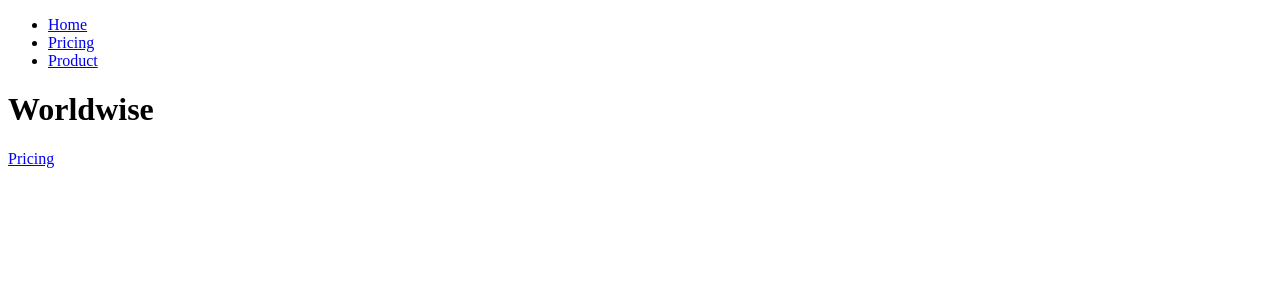
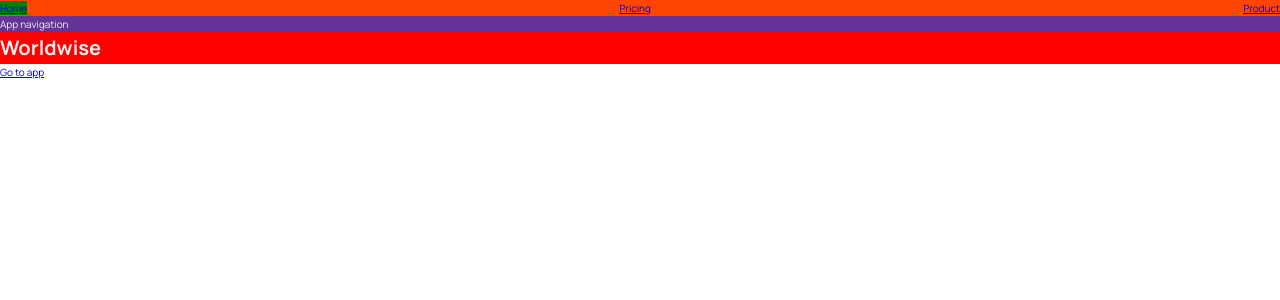
Before and after one commit to quartzeast/worldwise, a React (Vite) app: page / in a window 1280 px wide. Shown: the top 300 px of the page. Built offline with nearby package versions, Linux system fonts and the light colour scheme.

Commit message:
Using CSS Modules

```diff
--- a/src/App.jsx
+++ b/src/App.jsx
@@ -3,6 +3,7 @@
 import Product from './pages/Product'
 import Pricing from './pages/Pricing'
 import PageNotFound from './pages/PageNotFound'
+import AppLayout from './pages/AppLayout'
 
 function App() {
   return (
@@ -15,6 +16,7 @@
         <Route path="/" element={<Homepage />} />
         <Route path="product" element={<Product />} />
         <Route path="pricing" element={<Pricing />} />
+        <Route path="app" element={<AppLayout />} />
         <Route path="*" element={<PageNotFound />} />
       </Routes>
     </BrowserRouter>
--- /dev/null
+++ b/src/components/AppNav.jsx
@@ -0,0 +1,7 @@
+import styles from './AppNav.module.css'
+
+function AppNav() {
+  return <nav className={styles.nav}>App navigation</nav>
+}
+
+export default AppNav
--- /dev/null
+++ b/src/components/AppNav.module.css
@@ -0,0 +1,3 @@
+.nav {
+  background-color: rebeccapurple;
+}
--- a/src/components/PageNav.jsx
+++ b/src/components/PageNav.jsx
@@ -1,8 +1,9 @@
 import { NavLink } from 'react-router'
+import styles from './PageNav.module.css'
 
 function PageNav() {
   return (
-    <nav>
+    <nav className={styles.nav}>
       <ul>
         <li>
           <NavLink to="/">Home</NavLink>
--- /dev/null
+++ b/src/components/PageNav.module.css
@@ -0,0 +1,24 @@
+.nav {
+  background-color: orangered;
+}
+
+.nav ul {
+  display: flex;
+  justify-content: space-between;
+  list-style: none;
+}
+
+/* :global 伪类可以用来定义全局 CSS */
+:global(.test) {
+  background-color: red;
+}
+
+/* global 关键字可以保留原始类名，这样就不会在 active 后加上随机后缀 */
+.nav :global(.active) {
+  background-color: green;
+}
+
+/* global 适合场景：当我们使用来自外部源的类名时，active 这个类名是 React Router
+   自动添加的，如何想用它添加样式，则要使用 global 来保留原始类名
+   相反，如果我们只是想定义一些全局类，我们就不会在 css 模块中定义，而是直接在全局 css 文件中定义（index.css）
+*/
--- /dev/null
+++ b/src/index.css
@@ -0,0 +1,78 @@
+/* Taken from getting started guide at: https://leafletjs.com/examples/quick-start/ */
+@import "https://unpkg.com/leaflet@1.9.3/dist/leaflet.css";
+@import "https://fonts.googleapis.com/css2?family=Manrope:wght@400;600;700;800&display=swap";
+
+/* These CSS variables are global, so they are available in all CSS modules */
+:root {
+  --color-brand--1: #ffb545;
+  --color-brand--2: #00c46a;
+
+  --color-dark--0: #242a2e;
+  --color-dark--1: #2d3439;
+  --color-dark--2: #42484d;
+  --color-light--1: #aaa;
+  --color-light--2: #ececec;
+  --color-light--3: #d6dee0;
+}
+
+* {
+  margin: 0;
+  padding: 0;
+  box-sizing: inherit;
+}
+
+html {
+  font-size: 62.5%;
+  box-sizing: border-box;
+}
+
+body {
+  font-family: "Manrope", sans-serif;
+  color: var(--color-light--2);
+  font-weight: 400;
+  line-height: 1.6;
+}
+
+label {
+  font-size: 1.6rem;
+  font-weight: 600;
+}
+
+input,
+textarea {
+  width: 100%;
+  padding: 0.8rem 1.2rem;
+  font-family: inherit;
+  font-size: 1.6rem;
+  border: none;
+  border-radius: 5px;
+  background-color: var(--color-light--3);
+  transition: all 0.2s;
+}
+
+input:focus {
+  outline: none;
+  background-color: #fff;
+}
+
+.cta:link,
+.cta:visited {
+  display: inline-block;
+  background-color: var(--color-brand--2);
+  color: var(--color-dark--1);
+  text-transform: uppercase;
+  text-decoration: none;
+  font-size: 1.6rem;
+  font-weight: 600;
+  padding: 1rem 3rem;
+  border-radius: 5px;
+}
+
+/*
+"importCSSModule": {
+    "prefix": "csm",
+    "scope": "javascript,typescript,javascriptreact",
+    "body": ["import styles from './${TM_FILENAME_BASE}.module.css'"],
+    "description": "Import CSS Module as `styles`"
+  },
+*/
--- a/src/main.jsx
+++ b/src/main.jsx
@@ -1,6 +1,7 @@
 import { StrictMode } from 'react'
 import { createRoot } from 'react-dom/client'
 import App from './App.jsx'
+import './index.css'
 
 createRoot(document.getElementById('root')).render(
   <StrictMode>
--- /dev/null
+++ b/src/pages/AppLayout.jsx
@@ -0,0 +1,13 @@
+import AppNav from '../components/AppNav'
+
+function AppLayout() {
+  return (
+    <div>
+      <AppNav />
+
+      <h1>App</h1>
+    </div>
+  )
+}
+
+export default AppLayout
--- a/src/pages/Homepage.jsx
+++ b/src/pages/Homepage.jsx
@@ -1,14 +1,16 @@
 import { NavLink } from 'react-router'
 import PageNav from '../components/PageNav'
+import AppNav from '../components/AppNav'
 
 function Homepage() {
   return (
     <div>
       <PageNav />
+      <AppNav />
 
-      <h1>Worldwise</h1>
+      <h1 className="test">Worldwise</h1>
 
-      <NavLink to="/pricing">Pricing</NavLink>
+      <NavLink to="/app">Go to app</NavLink>
     </div>
   )
 }
```
